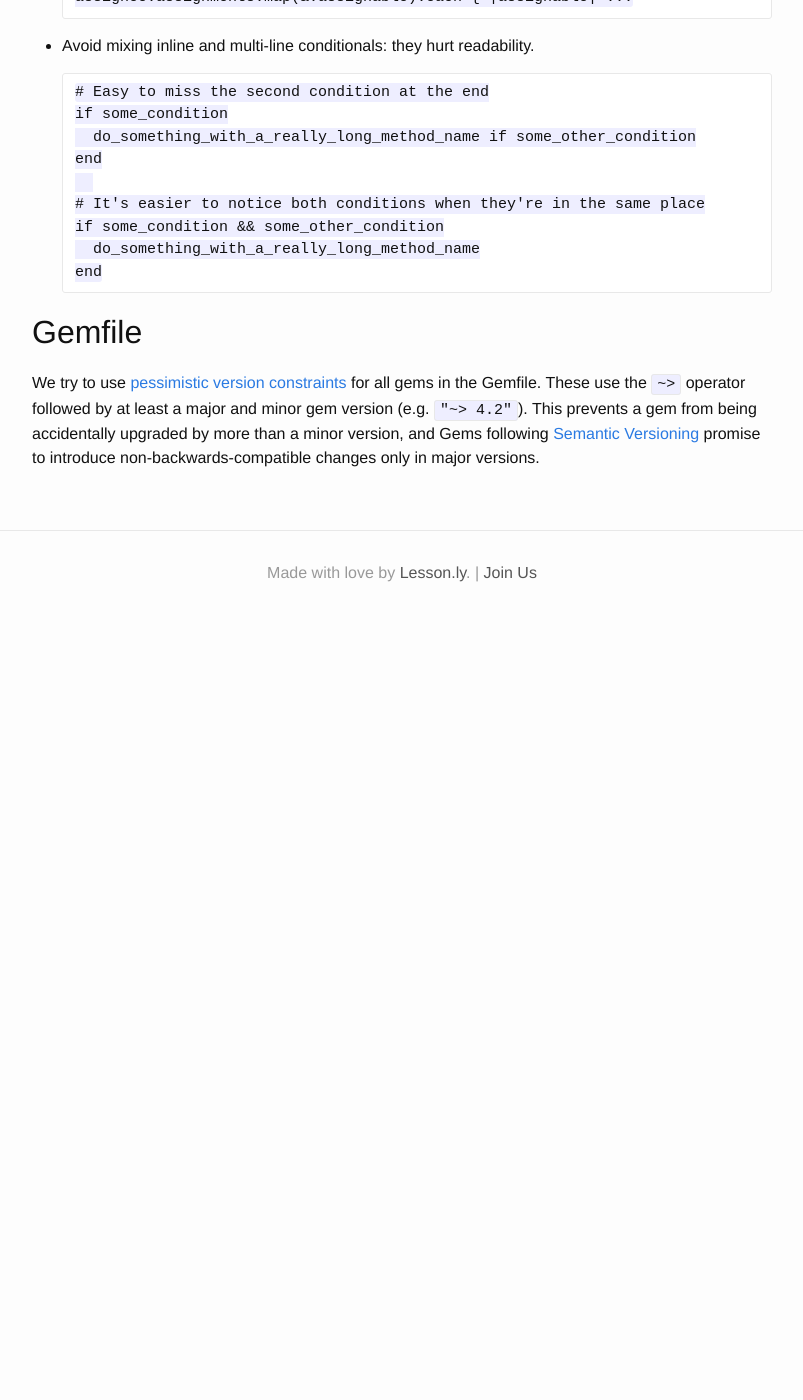
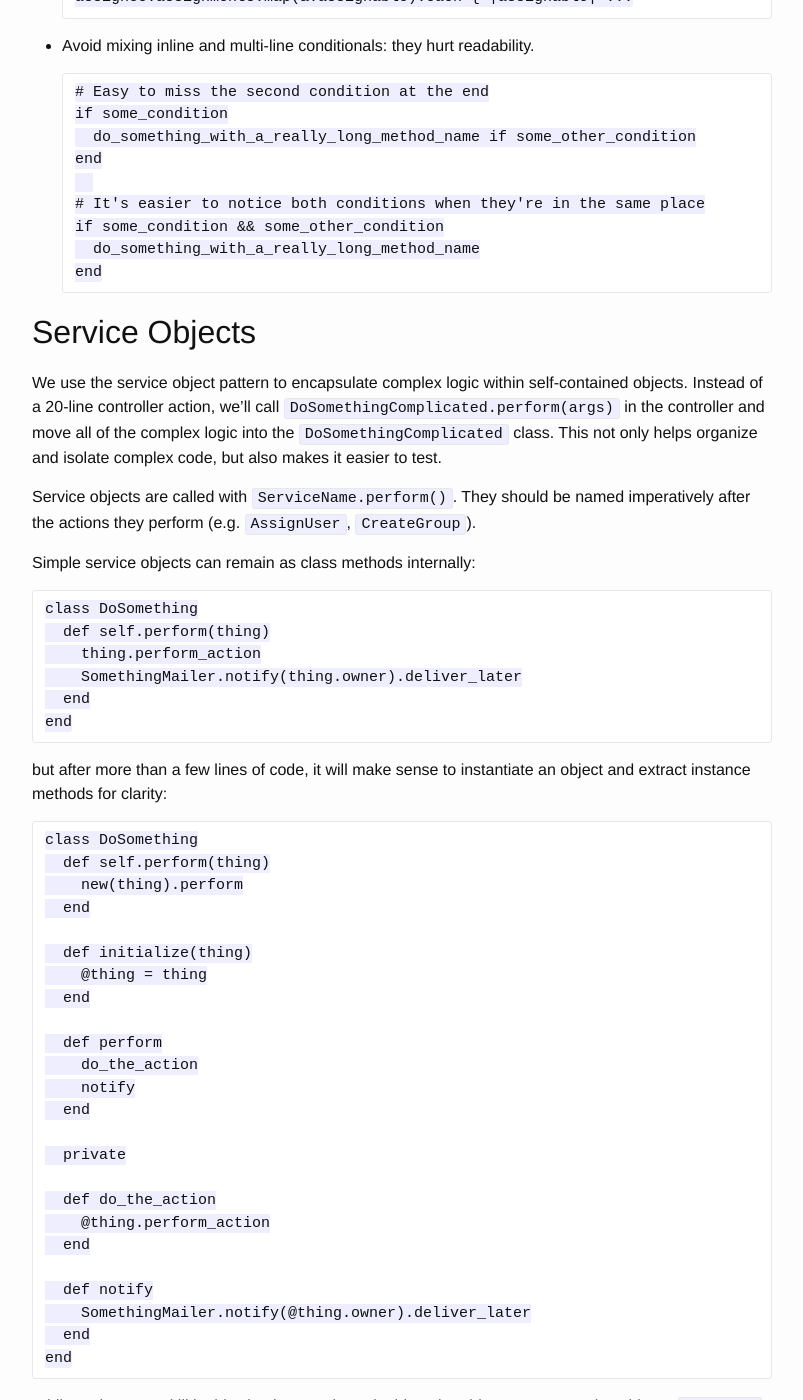
Before and after one commit to isabella232/lessonly.github.io, a Jekyll site: the page built from ruby-styleguide.md, in a window 1280 px wide and 1400 px high, scrolled down 684 px. Shown: the whole window, without its empty margins (238-1041 px from the left). Built offline with Jekyll 4.4.1, drawn with Linux system fonts in a browser that asks for light colours; before the commit the page ends 1314 px from its top, so only the background shows below that; some of the changed text lies outside the part shown.

Commit message:
Document our usage of service objects with patterns

```diff
--- a/ruby-styleguide.md
+++ b/ruby-styleguide.md
@@ -34,6 +34,50 @@ These override either Github’s or Batsov’s styleguide where applicable:
         do_something_with_a_really_long_method_name
       end
 
+## Service Objects
+
+We use the service object pattern to encapsulate complex logic within self-contained objects. Instead of a 20-line controller action, we’ll call `DoSomethingComplicated.perform(args)` in the controller and move all of the complex logic into the `DoSomethingComplicated` class. This not only helps organize and isolate complex code, but also makes it easier to test.
+
+Service objects are called with `ServiceName.perform()`. They should be named imperatively after the actions they perform (e.g. `AssignUser`, `CreateGroup`).
+
+Simple service objects can remain as class methods internally:
+
+    class DoSomething
+      def self.perform(thing)
+        thing.perform_action
+        SomethingMailer.notify(thing.owner).deliver_later
+      end
+    end
+
+but after more than a few lines of code, it will make sense to instantiate an object and extract instance methods for clarity:
+
+    class DoSomething
+      def self.perform(thing)
+        new(thing).perform
+      end
+
+      def initialize(thing)
+        @thing = thing
+      end
+
+      def perform
+        do_the_action
+        notify
+      end
+
+      private
+
+      def do_the_action
+        @thing.perform_action
+      end
+
+      def notify
+        SomethingMailer.notify(@thing.owner).deliver_later
+      end
+    end
+
+While perhaps overkill in this simple case, it's valuable to be able to scan a service object's `#perform` method and see, on each line, all of its responsibilities.
+
 ## Gemfile
 
 We try to use [pessimistic version constraints](http://guides.rubygems.org/patterns/#pessimistic-version-constraint) for all gems in the Gemfile. These use the `~>` operator followed by at least a major and minor gem version (e.g. `"~> 4.2"`). This prevents a gem from being accidentally upgraded by more than a minor version, and Gems following [Semantic Versioning](http://semver.org/) promise to introduce non-backwards-compatible changes only in major versions.
```
